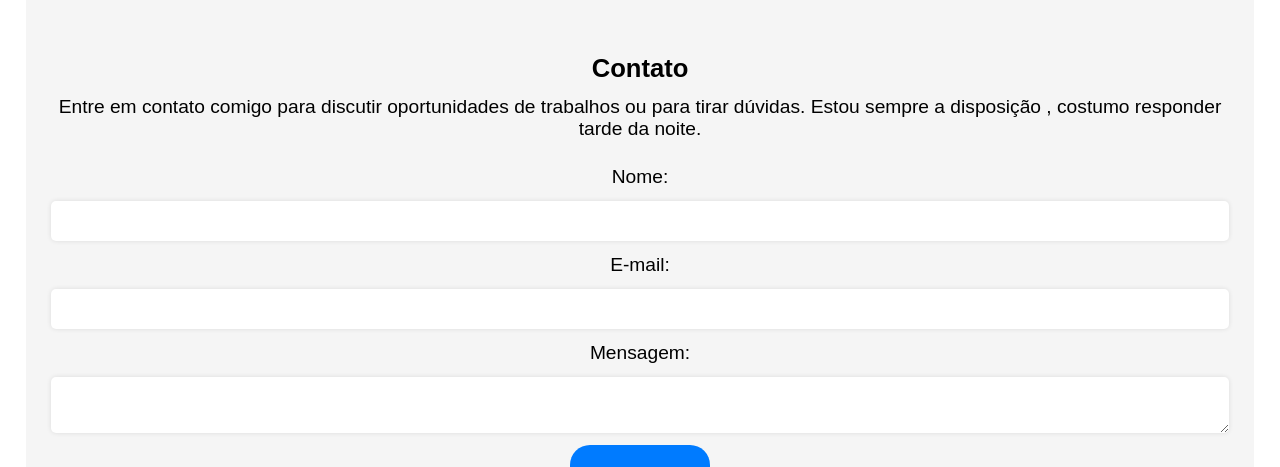
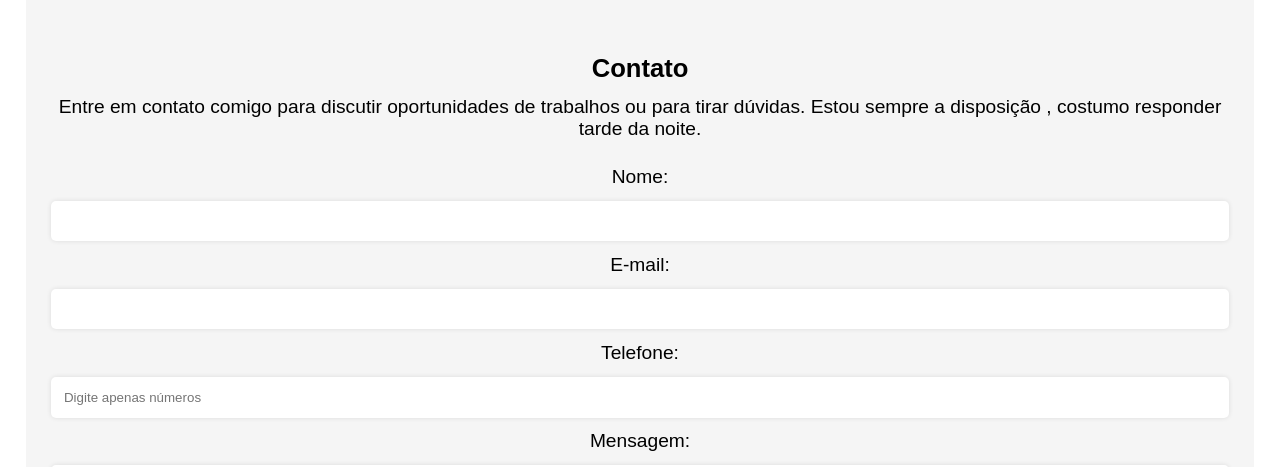
Before and after one commit to DiegoLifCaN/Portif-lio, a plain HTML site: page index.html in a window 1280 px wide. Shown: the part 1858-2325 px from the top of the page. Drawn offline with Linux system fonts and the light colour scheme; a script that the page names is missing.

Commit message:
adicionado campo telefone no formulário de contado

```diff
--- a/index.html
+++ b/index.html
@@ -209,6 +209,15 @@
           <label for="email">E-mail:</label>
           <input type="email" id="email" name="email" required />
 
+          <label for="phone">Telefone:</label>
+          <input
+            type="tel"
+            id="phone"
+            name="phone"
+            pattern="[0-9]{10,11}"
+            placeholder="Digite apenas números"
+          />
+
           <label for="message">Mensagem:</label>
           <textarea id="message" name="message" required></textarea>
 
```
